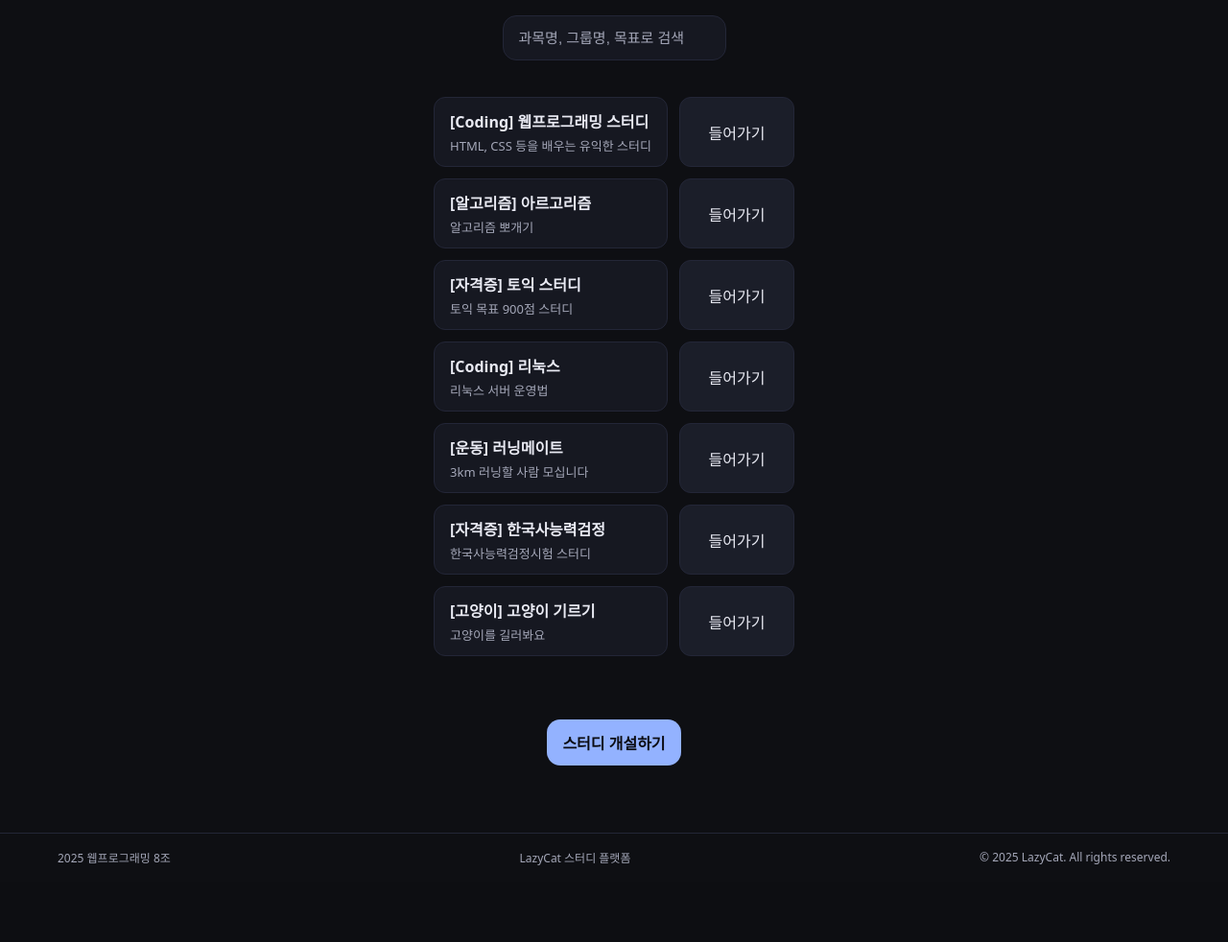
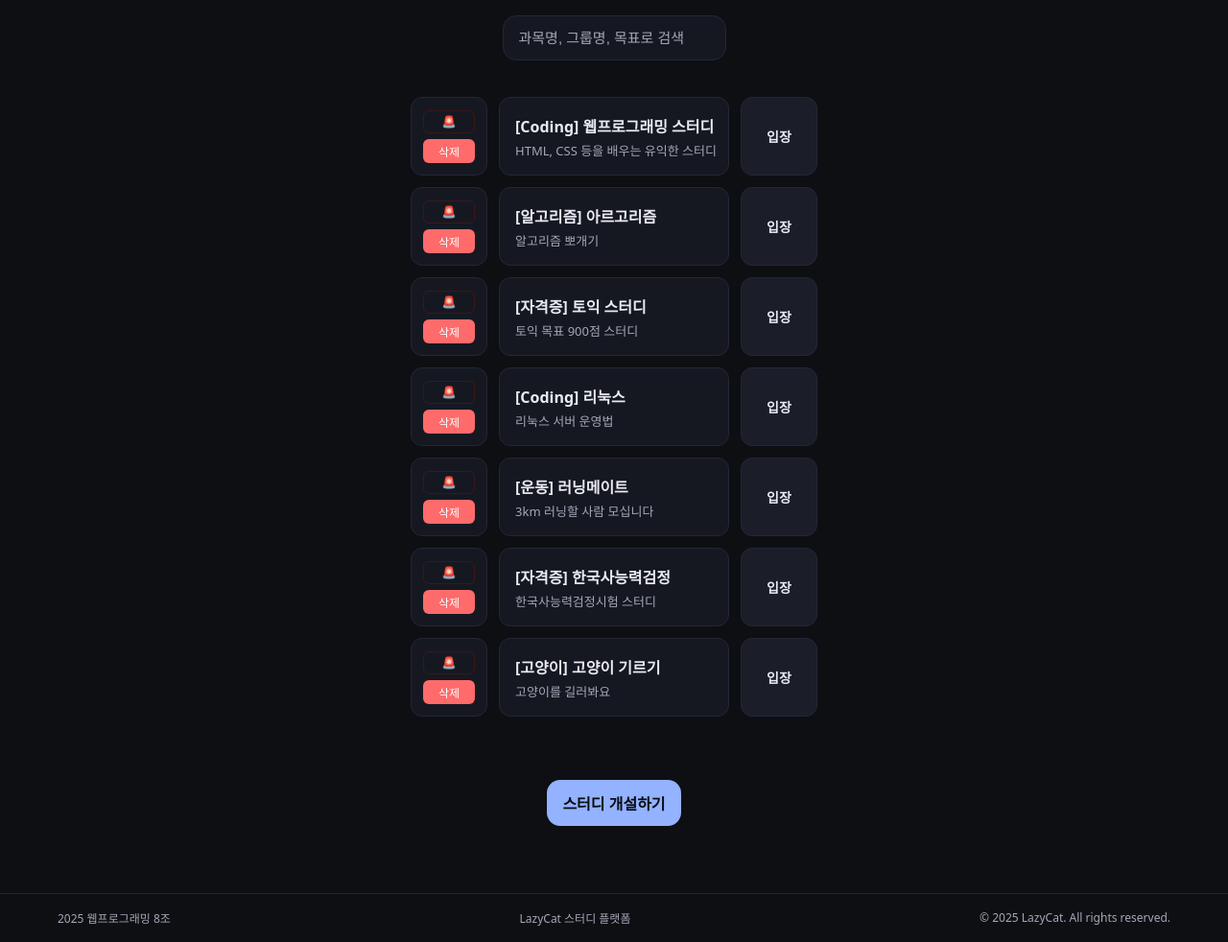
Before and after one commit to 2025WebProgramming-Group8/2025-2_Web, a Django app: page / in a window 1280 px wide. Shown: the part 137-1119 px from the top of the page at 96% size. Before the commit the page ends 1039 px from the top, so only its background shows below. Run offline with Django 3.2, Linux system fonts and the light colour scheme; a user stored in the database is signed in; data comes from the database, SQL or seed files in the repository; both versions use the stored data as it was after the commit.

Commit message:
관리자 기능 추가 (스터디 신고 및 삭제) 및 DB 모델 수정

```diff
--- a/config/urls.py
+++ b/config/urls.py
@@ -51,4 +51,11 @@ urlpatterns = [
 
     # 비밀번호 변경 URL
     path('profile/password/', views.change_password, name='change_password'),
+
+    path('study/<str:group_code>/report/', views.report_study, name='report_study'),
+
+    # 삭제 기능
+    path('study/<str:group_code>/delete/', views.delete_study, name='delete_study'),
+
+    path('study/<str:group_code>/notice/', views.update_notice, name='update_notice'),
 ]
--- a/templates/board.html
+++ b/templates/board.html
@@ -24,39 +24,42 @@
     .search input{ width:100%; background:var(--panel); border:1px solid var(--line); color:var(--ink); border-radius:14px; padding:14px 16px; font-size:15px }
     .search input::placeholder{ color:var(--muted) }
 
-    /* Study list with CTA */
-    .list{ max-width:900px; margin:0 auto 40px; padding:0 20px; display:grid; grid-template-columns:1fr 120px; gap:12px }
+    /* List Layout (Grid 수정됨) */
+    .list {
+        max-width:900px; margin:0 auto 40px; padding:0 20px;
+        display:grid;
+        /* 👇 [핵심 변경] 컬럼을 3개로 나눔: [왼쪽 버튼] [내용] [오른쪽 입장버튼] */
+        grid-template-columns: 80px 1fr 80px;
+        gap:12px
+    }
 
-    .cell{ background:var(--panel); border:1px solid var(--line); border-radius:12px; min-height:60px; display:flex; align-items:center; justify-content:center; padding:12px 16px }
+    .cell { background:var(--panel); border:1px solid var(--line); border-radius:12px; min-height:60px; display:flex; align-items:center; justify-content:center; padding:12px; }
 
-    /* 📌 [수정됨] 제목+설명글을 세로로 배치하기 위한 스타일 */
+    /* 1. 왼쪽 관리 버튼 영역 */
+    .cell.admin {
+        flex-direction: column; /* 버튼 위아래 배치 */
+        gap: 6px;
+        background: #161821;
+    }
+
+    /* 2. 가운데 이름/설명 영역 */
     .cell.name {
         justify-content: center;
-        align-items: flex-start; /* 왼쪽 정렬 */
-        flex-direction: column;  /* 위아래 배치 */
-        gap: 4px;                /* 제목과 설명 사이 간격 */
+        align-items: flex-start;
+        flex-direction: column;
+        gap: 4px;
+        padding-left: 16px;
     }
 
-    /* 📌 [추가됨] 제목 스타일 */
-    .group-title {
-        font-weight: 700;
-        font-size: 16px;
+    .group-title { font-weight: 700; font-size: 16px; }
+    .group-desc {
+        font-size: 13px; color: var(--muted); font-weight: 400;
+        white-space: nowrap; overflow: hidden; text-overflow: ellipsis; max-width: 100%;
     }
 
-    /* 📌 [추가됨] 설명글 스타일 (회색, 작은 글씨) */
-    .group-desc {
-        font-size: 13px;
-        color: var(--muted);
-        font-weight: 400;
-        /* 긴 글자는 말줄임표(...) 처리 */
-        white-space: nowrap;
-        overflow: hidden;
-        text-overflow: ellipsis;
-        max-width: 100%;
-    }
-
-    .cell.cta{ background:#1b1e29; cursor:pointer }
-    .cell.cta:hover{ outline:2px solid #2a2f47 }
+    /* 3. 오른쪽 입장 버튼 영역 */
+    .cell.cta { background:#1b1e29; cursor:pointer; font-weight: bold; font-size: 14px; }
+    .cell.cta:hover { outline:2px solid #2a2f47; }
 
     /* Create button */
     .create-wrap{ max-width:900px; margin:10px auto 30px; padding:0 20px; display:flex; justify-content:flex-end }
@@ -64,19 +67,13 @@
 
     /* Responsive */
     @media (max-width:700px){
-      .list{ grid-template-columns:1fr 96px }
+      .list{ grid-template-columns: 60px 1fr 60px; }
     }
 </style>
 
     <div class="search">
         <form method="get" action="{% url 'board' %}">
-            <input
-                type="text"
-                name="q"
-                placeholder="과목명, 그룹명, 목표로 검색"
-                aria-label="스터디 검색"
-                value="{{ request.GET.q|default:'' }}"
-            />
+            <input type="text" name="q" placeholder="과목명, 그룹명, 목표로 검색" aria-label="스터디 검색" value="{{ request.GET.q|default:'' }}" />
         </form>
     </div>
 
@@ -84,6 +81,25 @@
 
         {% if groups %}
             {% for group in groups %}
+
+            <div class="cell admin">
+                <form action="{% url 'report_study' group.group_code %}" method="post" onsubmit="return confirm('이 스터디를 신고하시겠습니까?');" style="width:100%;">
+                    {% csrf_token %}
+                    <button type="submit" style="width:100%; background:none; border:1px solid #3a1918; color:#ff6b6b; border-radius:6px; padding:4px; cursor:pointer; font-size:12px;" title="신고">
+                        🚨
+                    </button>
+                </form>
+
+                {% if request.user.username == 'lazycat' %}
+                    <form action="{% url 'delete_study' group.group_code %}" method="post" onsubmit="return confirm('정말 삭제하시겠습니까?');" style="width:100%;">
+                        {% csrf_token %}
+                        <button type="submit" style="width:100%; background:#ff6b6b; border:none; color:white; border-radius:6px; padding:4px; cursor:pointer; font-size:12px;">
+                            삭제
+                        </button>
+                    </form>
+                {% endif %}
+            </div>
+
             <div class="cell name">
                 <div class="group-title">
                     [{{ group.subject }}] {{ group.name }}
@@ -94,15 +110,23 @@
                         {{ group.description|truncatechars:40 }}
                     </div>
                 {% endif %}
+
+                {% if request.user.username == 'lazycat' and group.report_count > 0 %}
+                    <div style="font-size: 11px; color: #ff6b6b; margin-top: 2px;">
+                        (신고: {{ group.report_count }})
+                    </div>
+                {% endif %}
             </div>
 
             <div class="cell cta">
-                <a href="{% url 'timer' group_code=group.group_code %}">들어가기</a>
+                <a href="{% url 'timer' group_code=group.group_code %}" style="width:100%; height:100%; display:flex; align-items:center; justify-content:center;">
+                    입장
+                </a>
             </div>
             {% endfor %}
 
         {% else %}
-            <div class="cell name" style="grid-column: 1 / -1; justify-content: center; color: gray; align-items: center;">
+            <div class="cell name" style="grid-column: 1 / -1; justify-content: center; color: gray;">
                 아직 개설된 스터디가 없습니다.
             </div>
         {% endif %}
--- a/webapp/models.py
+++ b/webapp/models.py
@@ -24,6 +24,8 @@ class StudyGroup(models.Model):
     group_code = models.CharField(max_length=20, unique=True) # 그룹 코드 (URL에 사용: /study/A1B2C/)
     description = models.TextField(blank=True) # 소개글
     created_at = models.DateTimeField(auto_now_add=True) # 생성일
+    creator = models.ForeignKey(User, on_delete=models.CASCADE, related_name='created_groups', null=True)
+    notice = models.TextField(blank=True, default="등록된 공지사항이 없습니다.")
     # ManyToMany 필드를 StudyGroupMember를 통해 관리하도록 명시
     members = models.ManyToManyField(
         User,
@@ -31,6 +33,7 @@ class StudyGroup(models.Model):
         related_name='study_groups',
         blank=True
     )
+    report_count = models.PositiveIntegerField(default=0)
     def __str__(self):
         return self.name
 # 3. 그룹별 누적 시간을 저장할 중간 모델 추가 (핵심)
--- a/webapp/views.py
+++ b/webapp/views.py
@@ -1,7 +1,7 @@
 import json
 from datetime import timedelta
 from django.shortcuts import render, redirect, get_object_or_404
-from django.http import HttpRequest, HttpResponse, JsonResponse, HttpResponseBadRequest
+from django.http import HttpRequest, HttpResponse, JsonResponse, HttpResponseBadRequest, HttpResponseForbidden
 from django.views.decorators.csrf import csrf_exempt # API 호출을 위해 필요
 from django.contrib.auth.decorators import login_required
 from django.db.models import Q, Sum
@@ -166,6 +166,7 @@ def weekly_ranking(request: HttpRequest) -> HttpResponse:
 def study_timer(request: HttpRequest, group_code: str) -> HttpResponse:
 
     study = get_object_or_404(StudyGroup, group_code=group_code)
+    is_creator = (request.user == study.creator)
     initial_time = 0
     is_member = False # 기본값: 멤버 아님
     member_data = StudyGroupMember.objects.filter(study_group=study).select_related('user', 'user__profile')
@@ -194,6 +195,7 @@ def study_timer(request: HttpRequest, group_code: str) -> HttpResponse:
         'is_member': is_member,      # True/False에 따라 타이머/가입 버튼 표시
         'initial_time': str(initial_time),
         'groups': member_data,
+        'is_creator': is_creator,
     }
     return render(request, 'timer.html', context)
 
@@ -271,7 +273,7 @@ def create_study(request):
         if form.is_valid():
             try:
                 new_study = form.save(commit=False)
-
+                new_study.creator = request.user
                 # 고유 그룹 코드 생성 및 할당 (충돌 방지)
                 while True:
                     group_code = generate_random_code()
@@ -381,3 +383,43 @@ def change_password(request):
         'form': form,
     }
     return render(request, 'change_password.html', context) # 템플릿 이름은 'change_password.html'로 가정
+
+# [추가 1] 스터디 신고하기 (누구나 가능)
+@login_required
+def report_study(request, group_code):
+    if request.method == 'POST':
+        study = get_object_or_404(StudyGroup, group_code=group_code)
+        study.report_count += 1 # 신고 횟수 1 증가
+        study.save()
+        # 신고 후 다시 게시판으로 돌아감
+        return redirect('board')
+    return redirect('board')
+
+@login_required
+def delete_study(request, group_code):
+    study = get_object_or_404(StudyGroup, group_code=group_code)
+
+    # 권한 체크: 방장(creator) 이거나 관리자(lazycat) 인 경우만 허용
+    if request.user != study.creator and request.user.username != 'lazycat':
+        return HttpResponseForbidden("삭제 권한이 없습니다.")
+
+    if request.method == 'POST':
+        study.delete() # DB에서 삭제
+        return redirect('board') # 삭제 후 게시판으로 이동
+
+    return redirect('board')
+
+@login_required
+def update_notice(request, group_code):
+    study = get_object_or_404(StudyGroup, group_code=group_code)
+
+    # 방장만 수정 가능
+    if request.user != study.creator:
+        return HttpResponseForbidden("방장만 수정할 수 있습니다.")
+
+    if request.method == 'POST':
+        new_notice = request.POST.get('notice')
+        study.notice = new_notice
+        study.save()
+
+    return redirect('timer', group_code=group_code)
```
Also changed, not shown: templates/timer.html (+51 -1 lines), db.sqlite3, readme.txt (added), webapp/migrations/0007_todo.py (added), webapp/migrations/0008_delete_todo.py (added), webapp/migrations/0009_studygroup_report_count.py (added), webapp/migrations/0010_auto_20251204_2241.py (added), 4 other files.
